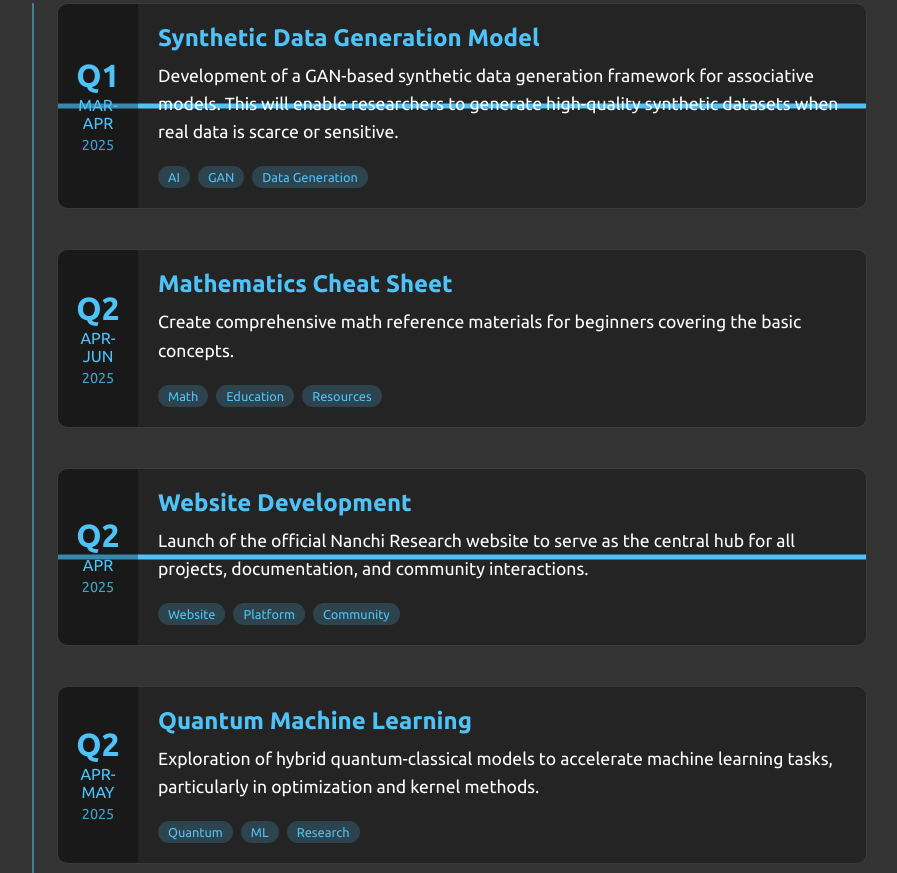
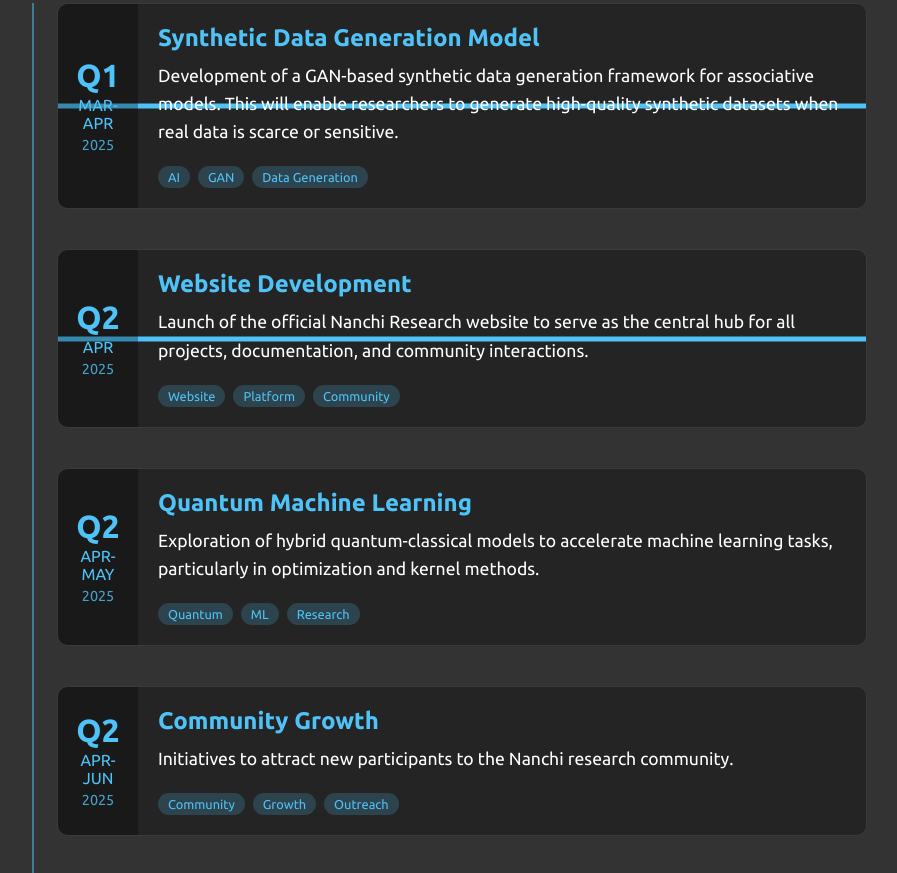
Before and after one commit to Nanchi-Research/nanchi_r_web, a plain HTML site: page roadmap.html in a window 1280 px wide. Shown: the part 973-1846 px from the top of the page, without its empty margins (203-1100 px from the left). Drawn offline with Linux system fonts and the light colour scheme.

Commit message:
delete math

```diff
--- a/roadmap.html
+++ b/roadmap.html
@@ -77,25 +77,6 @@
                                 <span class="event-tag">AI</span>
                                 <span class="event-tag">GAN</span>
                                 <span class="event-tag">Data Generation</span>
-                            </div>
-                        </div>
-                    </div>
-
-                    <div class="event-card">
-                        <div class="event-date">
-                            <span class="event-day">Q2</span>
-                            <span class="event-month">Apr-Jun</span>
-                            <span class="event-year">2025</span>
-                        </div>
-                        <div class="event-content">
-                            <h3>Mathematics Cheat Sheet</h3>
-                            <div class="event-description">
-                                <p>Create comprehensive math reference materials for beginners covering the basic concepts.</p>
-                            </div>
-                            <div class="event-tags">
-                                <span class="event-tag">Math</span>
-                                <span class="event-tag">Education</span>
-                                <span class="event-tag">Resources</span>
                             </div>
                         </div>
                     </div>
```
Also changed, not shown: math.html (+2 -3 lines).
